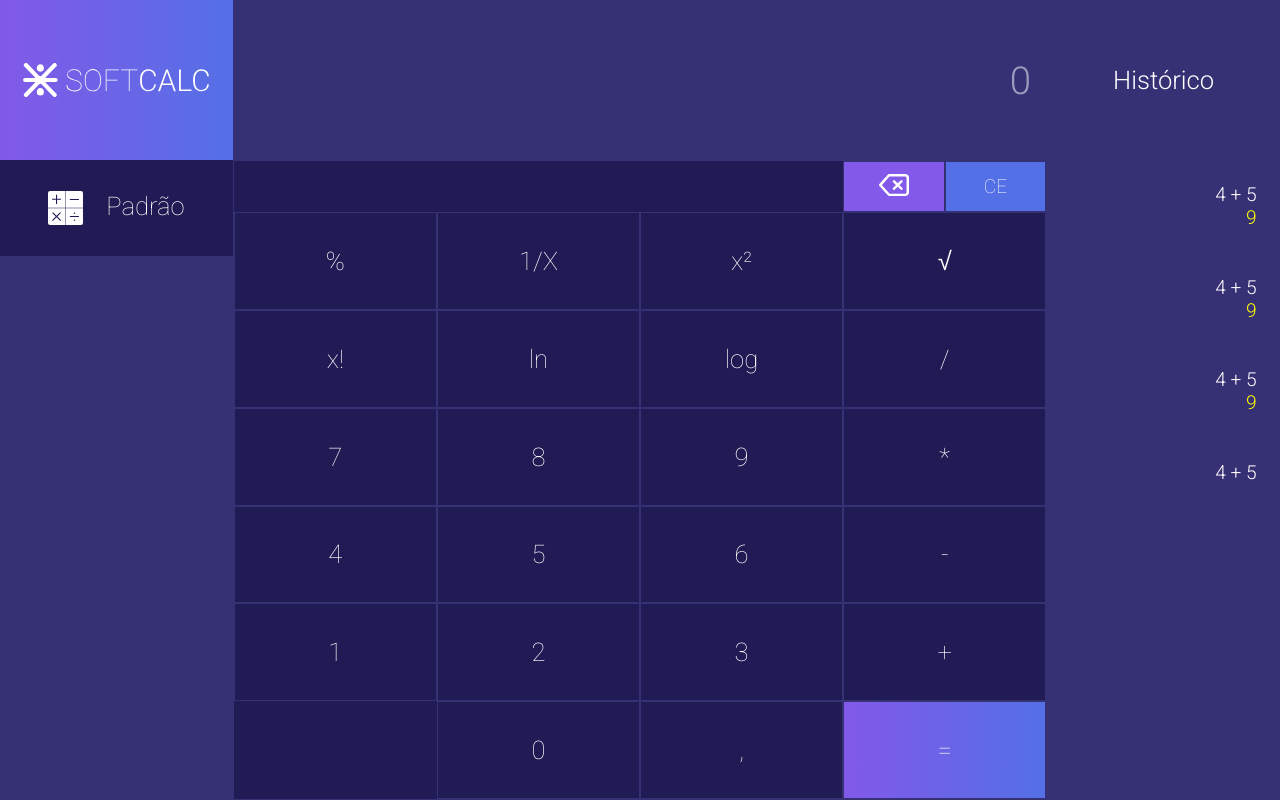
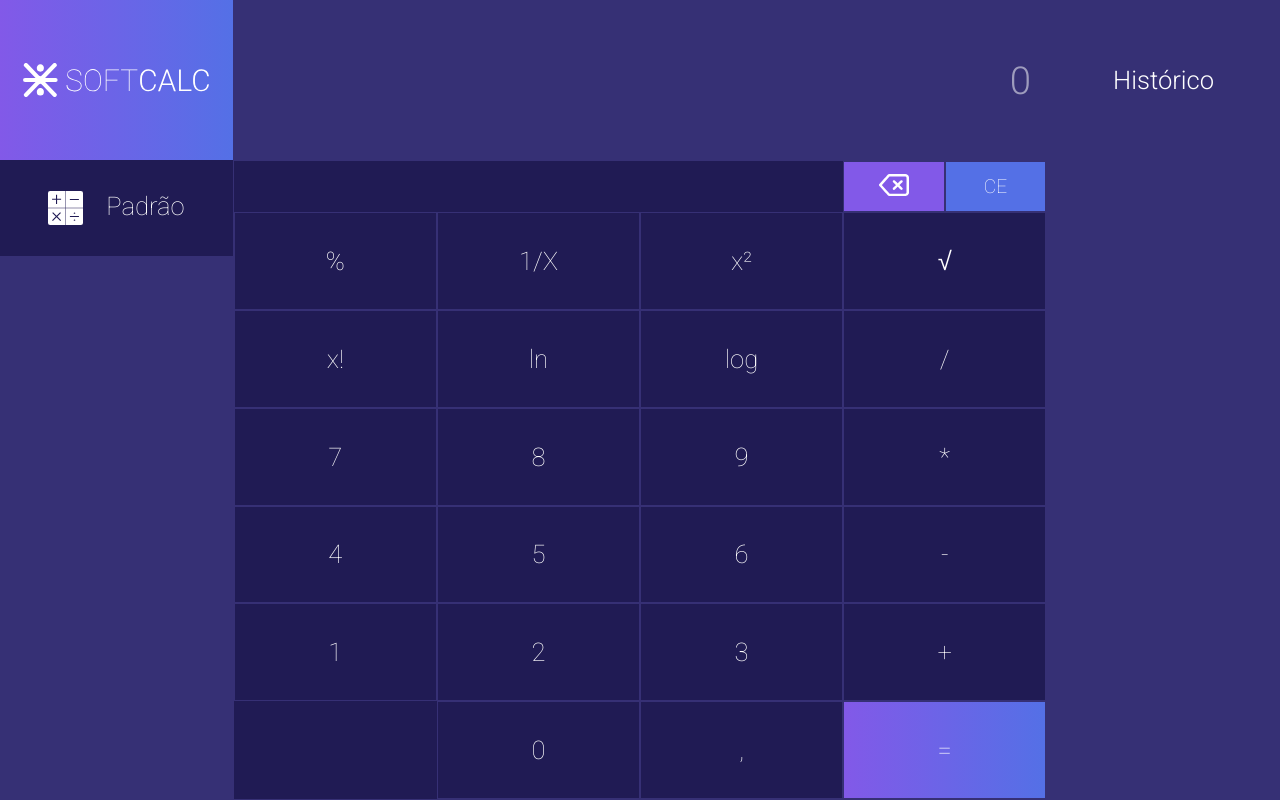
Before and after one commit to kingnaldoo/SoftCalc, a Vue app: page / in a window 1280 px wide. Built offline with nearby package versions, Linux system fonts and the light colour scheme.

Commit message:
add historic function

```diff
--- a/src/pages/Standart.vue
+++ b/src/pages/Standart.vue
@@ -70,24 +70,9 @@
 
             <div class="history-section">
                 <ul class="history-list">
-                    <li class="history-item">
-                        <h4>4 + 5</h4>
-                        <h4 class="result">9</h4>
-                    </li>
-
-                    <li class="history-item">
-                        <h4>4 + 5</h4>
-                        <h4 class="result">9</h4>
-                    </li>
-
-                    <li class="history-item">
-                        <h4>4 + 5</h4>
-                        <h4 class="result">9</h4>
-                    </li>
-
-                    <li class="history-item">
-                        <h4>4 + 5</h4>
-                        <h4 class="result">9</h4>
+                    <li v-for="(historicItem, index) in historic" :key="index" class="history-item">
+                        <h4>{{ historicItem.equation }}</h4>
+                        <h4 class="result">{{ historicItem.result }}</h4>
                     </li>
                 </ul>
             </div>
@@ -101,7 +86,8 @@ export default {
     name: 'Standart',
     data() {
         return {
-            input_display: ''
+            input_display: '',
+            historic: []
         };
     },
     methods: {
@@ -115,36 +101,40 @@ export default {
             this.input_display += e.currentTarget.innerHTML;
         },
         calculate(e) {
-            const resultExpression = eval(this.input_display.replace(',', '.'));
+            this.historic.push({ equation: this.input_display });
+            let resultExpression = eval(this.input_display.replace(',', '.'));
+
             switch(e.currentTarget.innerHTML) {
                 case '=':
-                    this.input_display = resultExpression.toString().replace('.', ',');
                     break;
                 case '%':
-                    this.input_display = (resultExpression*0.01).toString().replace('.', ',');
+                    resultExpression = resultExpression*0.01;
                     break;
                 case '1/X':
-                    this.input_display = (1/resultExpression).toString().replace('.', ',');
+                    resultExpression = 1/resultExpression;
                     break;
                 case 'x²':
-                    this.input_display = (Math.pow(resultExpression, 2)).toString().replace('.', ',');
+                    resultExpression = Math.pow(resultExpression, 2);
                     break;
                 case '√':
-                    this.input_display = (Math.sqrt(resultExpression)).toString().replace('.', ',');
+                    resultExpression = Math.sqrt(resultExpression);
                     break;
                 case 'ln':
-                    this.input_display = (Math.log(resultExpression)).toString().replace('.', ',');
+                    resultExpression = Math.log(resultExpression);
                     break;
                 case 'log':
-                    this.input_display = (Math.log10(resultExpression)).toString().replace('.', ',');
+                    resultExpression = Math.log10(resultExpression);
                     break;
                 case 'x!':
                     var factorial = 1;
                     for(var x = 1; x <= resultExpression; x++) {
                         factorial=factorial*x;
                     }
-                    this.input_display = factorial.toString().replace('.', ',');
+                    resultExpression = factorial;
+                    break;
             }
+            this.input_display = resultExpression.toString().replace('.', ',');
+            this.historic[this.historic.length-1].result = this.input_display;
         }
     }
 };
```
